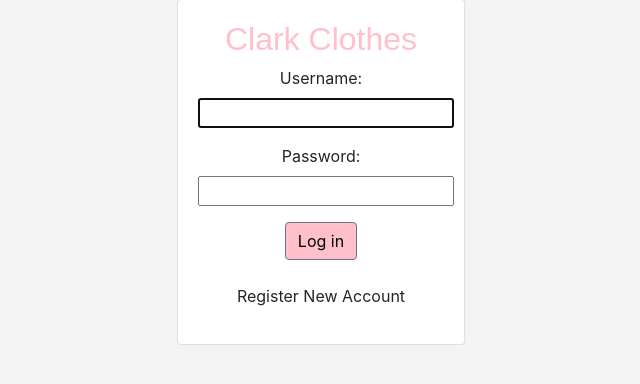
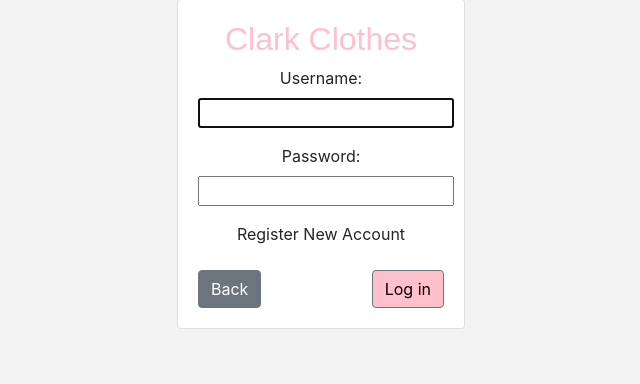
Before and after one commit to sarahVacca/220project, a Django app: page /accounts/login/ in a window 1280 px wide. Shown: the part 201-585 px from the top of the page, without its empty margins (335-975 px from the left). Run offline with Django 3.2, Linux system fonts and the light colour scheme; some libraries are stand-ins or nearby versions; some web fonts are replaced.

Commit message:
Back Buttons on Login and Sign Up Pages

```diff
--- a/django/djangoproject/templates/registration/login.html
+++ b/django/djangoproject/templates/registration/login.html
@@ -27,10 +27,11 @@
       <form method="post">
         {% csrf_token %}
         {{ form.as_p }}
-        <button type="submit" class="btn btn-secondary" style="background-color: #FFC0CB; color: black">Log in</button>
+        <a href="{% url 'signup' %}" style="color: #212529">Register New Account</a>
         <br>
         <br>
-        <a href="{% url 'signup' %}" style="color: #212529">Register New Account</a>
+        <button type="submit" class="btn btn-secondary" style="background-color: #FFC0CB; color: black; float: right;">Log in</button>
+        <a class="btn btn-secondary" href="/clarkclothes" role="button" style="float: left;">Back</a>
       </form>
     </div>
   </div>
--- a/django/djangoproject/templates/registration/signup.html
+++ b/django/djangoproject/templates/registration/signup.html
@@ -27,9 +27,8 @@
       <form method="post" style="text-align: left;">
         {% csrf_token %}
         {{ form.as_p }}
-        <center>
-        <button type="submit" class="btn btn-secondary" style="background-color: #FFC0CB; color: black;">Sign Up</button>
-        </center>
+        <button type="submit" class="btn btn-secondary" style="background-color: #FFC0CB; color: black; float: right;">Sign Up</button>
+        <a class="btn btn-secondary" href="/accounts/login" role="button" style="float: left;">Back</a>
       </form>
     </div>
   </div>
```
